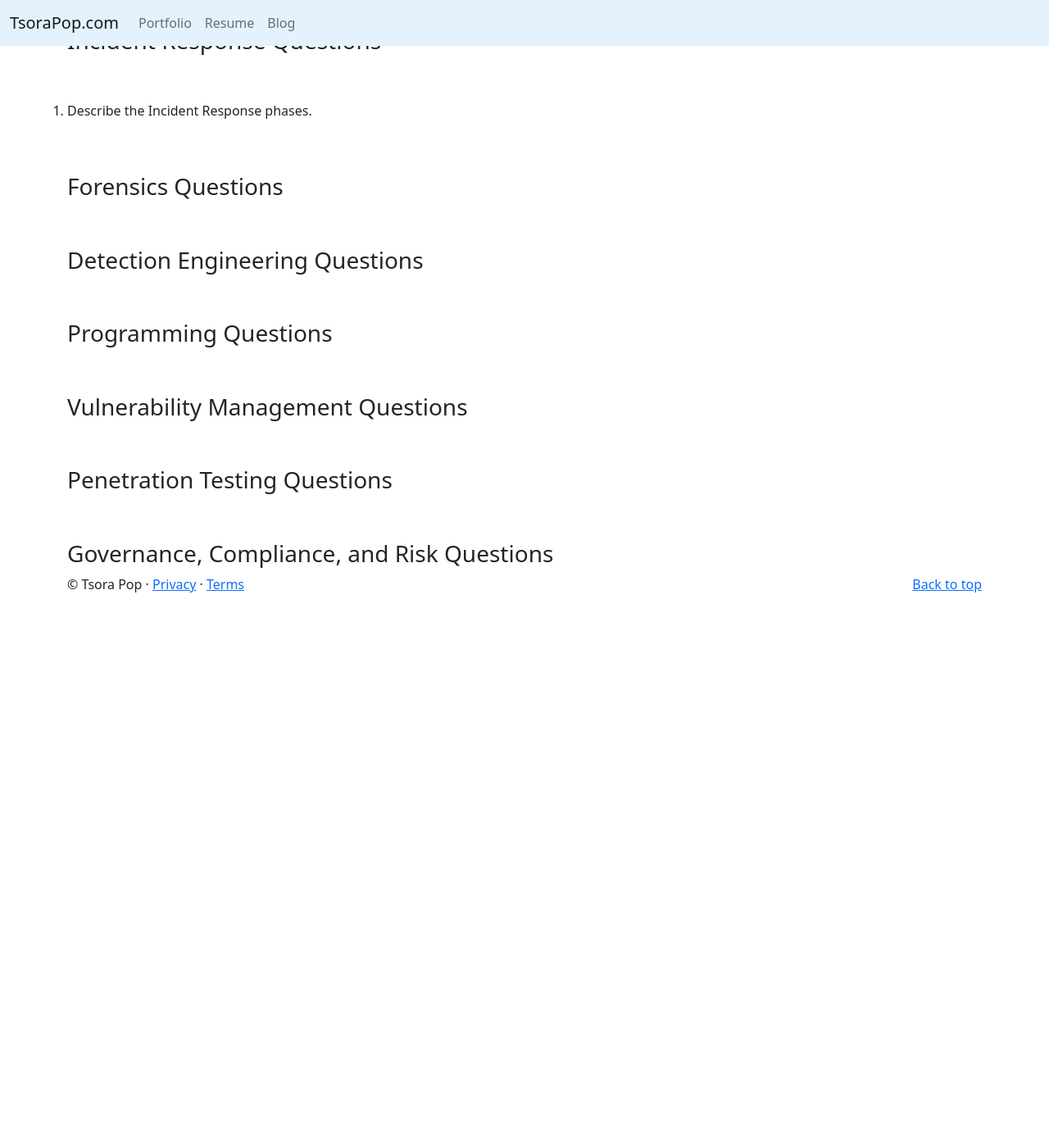
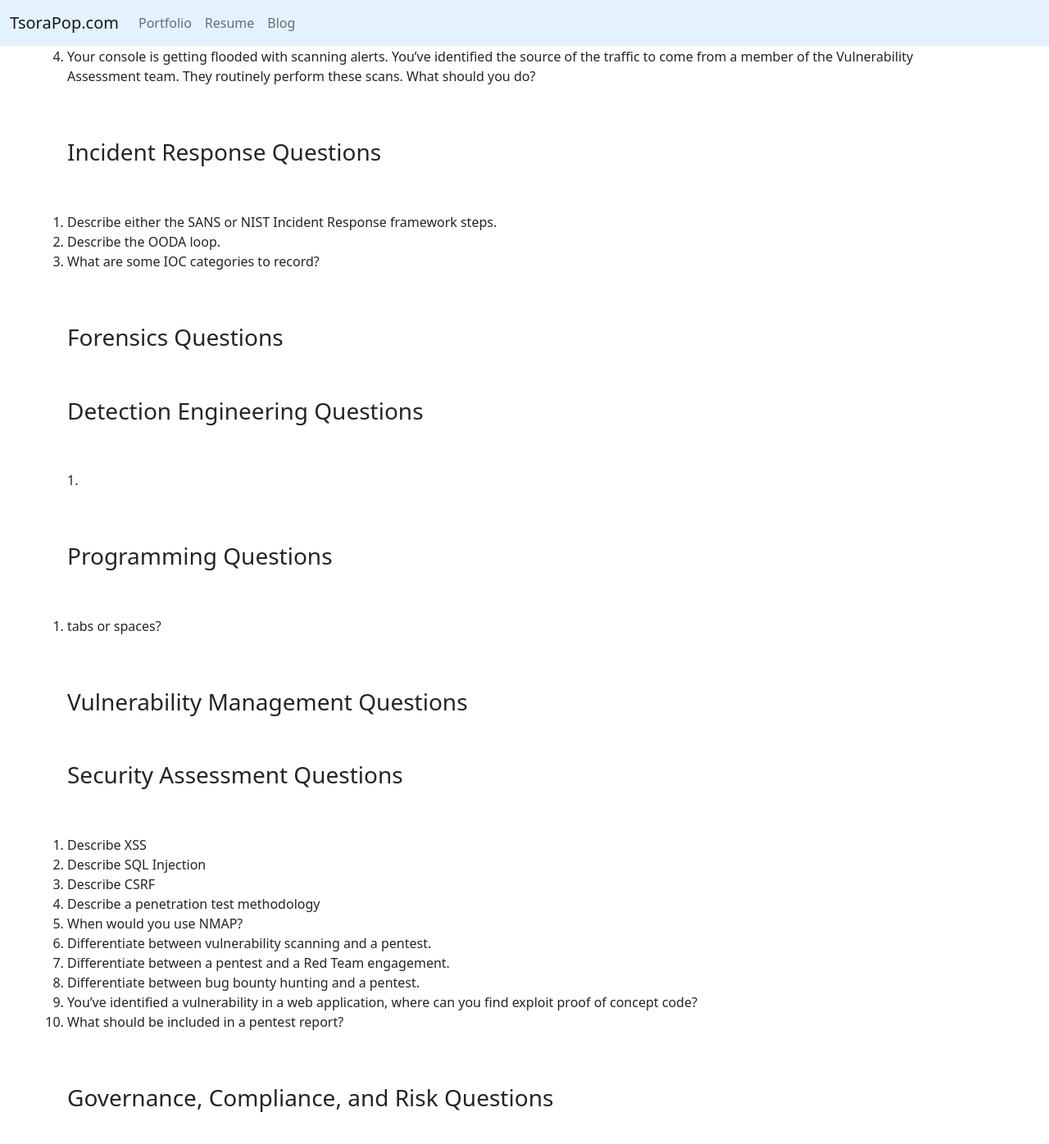
Before and after one commit to Tsora-Pop/Tsora-Pop.github.io, a Jekyll site: the page built from _posts/2021-05-25-Cybersecurity-Study-Questions.markdown, in a window 1280 px wide and 1400 px high, scrolled down 1629 px. Shown: the top 1396 px of the window at 82% size. Built offline with Jekyll 4.4.1, drawn with Linux system fonts in a browser that asks for light colours; before the commit the page ends 2370 px from its top, so only the background shows below that; some of the changed text lies outside the part shown.

Commit message:
Update 2021-05-25-Cybersecurity-Study-Questions.markdown

```diff
--- a/_posts/2021-05-25-Cybersecurity-Study-Questions.markdown
+++ b/_posts/2021-05-25-Cybersecurity-Study-Questions.markdown
@@ -12,9 +12,11 @@ This is a list of security related questions for interviews. This is mostly for
 may find it useful<!--more-->
 ### General Security
 
-1. Describe the CIA Triad
+1. Describe the CIA Triad.
 2. False Positive vs a False Negative?
 3. What is the MITRE ATT&CK framework?
+4. Name some CIS Top 20 Security Controls.
+5. Name some of the OWASP top ten web application security risks.
 
 ### Network Questions
 1. How is UDP different from TCP?
@@ -39,6 +41,7 @@ may find it useful<!--more-->
 20. Explain which interfaces it is more worthwhile to have IDS/IPS on, WAN or LAN interfaces?
 
 ### Endpoint Questions
+1.
 
 ### Cloud Questions
 
@@ -49,16 +52,34 @@ may find it useful<!--more-->
 4. Your console is getting flooded with scanning alerts. You've identified the source of the traffic to come from a member of the Vulnerability Assessment team. They routinely perform these scans. What should you do?
 
 ### Incident Response Questions
-1. Describe the Incident Response phases.
+1. Describe either the SANS or NIST Incident Response framework steps.
+2. Describe the OODA loop.
+3. What are some IOC categories to record?
 
 ### Forensics Questions
 
 ### Detection Engineering Questions
+1.
 
 ### Programming Questions
+1. tabs or spaces?
 
 ### Vulnerability Management Questions
 
-### Penetration Testing Questions
+### Security Assessment Questions
+1. Describe XSS
+2. Describe SQL Injection
+3. Describe CSRF
+4. Describe a penetration test methodology
+5. When would you use NMAP?
+6. Differentiate between vulnerability scanning and a pentest.
+7. Differentiate between a pentest and a Red Team engagement.
+8. Differentiate between bug bounty hunting and a pentest.
+9. You've identified a vulnerability in a web application, where can you find exploit proof of concept code?
+10. What should be included in a pentest report?
 
 ### Governance, Compliance, and Risk Questions
+1. What is Risk?
+2. What is Compliance?
+3. What is Governance?
+4. What is an IT audit?
```
